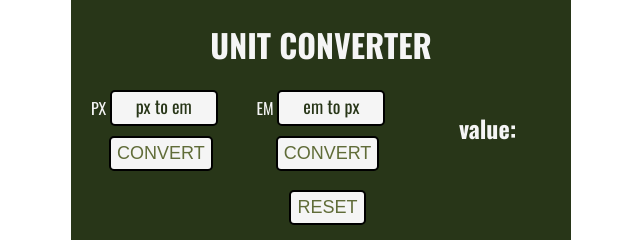
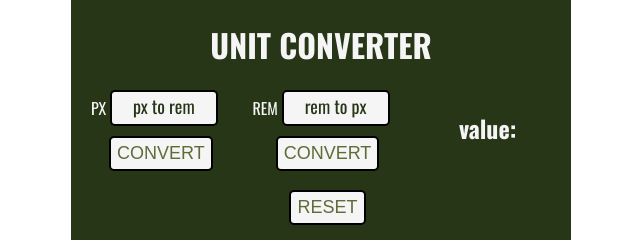
Before and after one commit to OLosdante/UNIT-COVERTER, a plain HTML site: page indix.html in a window 1280 px wide. Shown: the top 240 px of the page, 319-959 px from the left. Drawn offline with nearby package versions, Linux system fonts and the light colour scheme.

Commit message:
made some changes on the placeholder and labels
changed the placeholder and label from em to rem

```diff
--- a/indix.html
+++ b/indix.html
@@ -16,12 +16,12 @@
     </div>
     <div class="px">
         <label for="input">PX</label>
-        <input type="text" id="px" placeholder="px to em">
+        <input type="text" id="px" placeholder="px to rem">
         <button class="con" id="px-btn">CONVERT</button>
     </div>
     <div class="em">
-        <label for="em">EM</label>
-        <input type="text" id="em" placeholder="em to px">
+        <label for="em">REM</label>
+        <input type="text" id="em" placeholder="rem to px">
         <button class="con" id="em-btn">CONVERT</button>
     </div>
     <div class="value">
```
